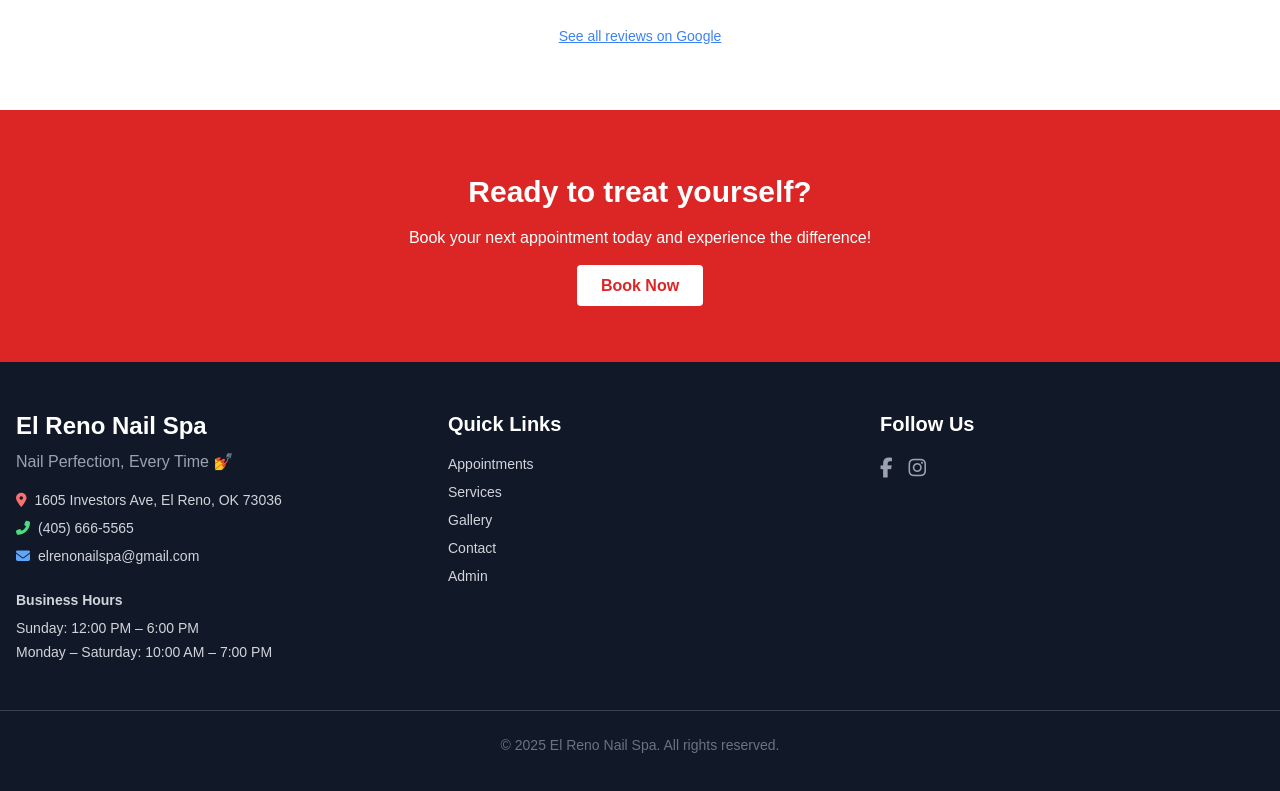
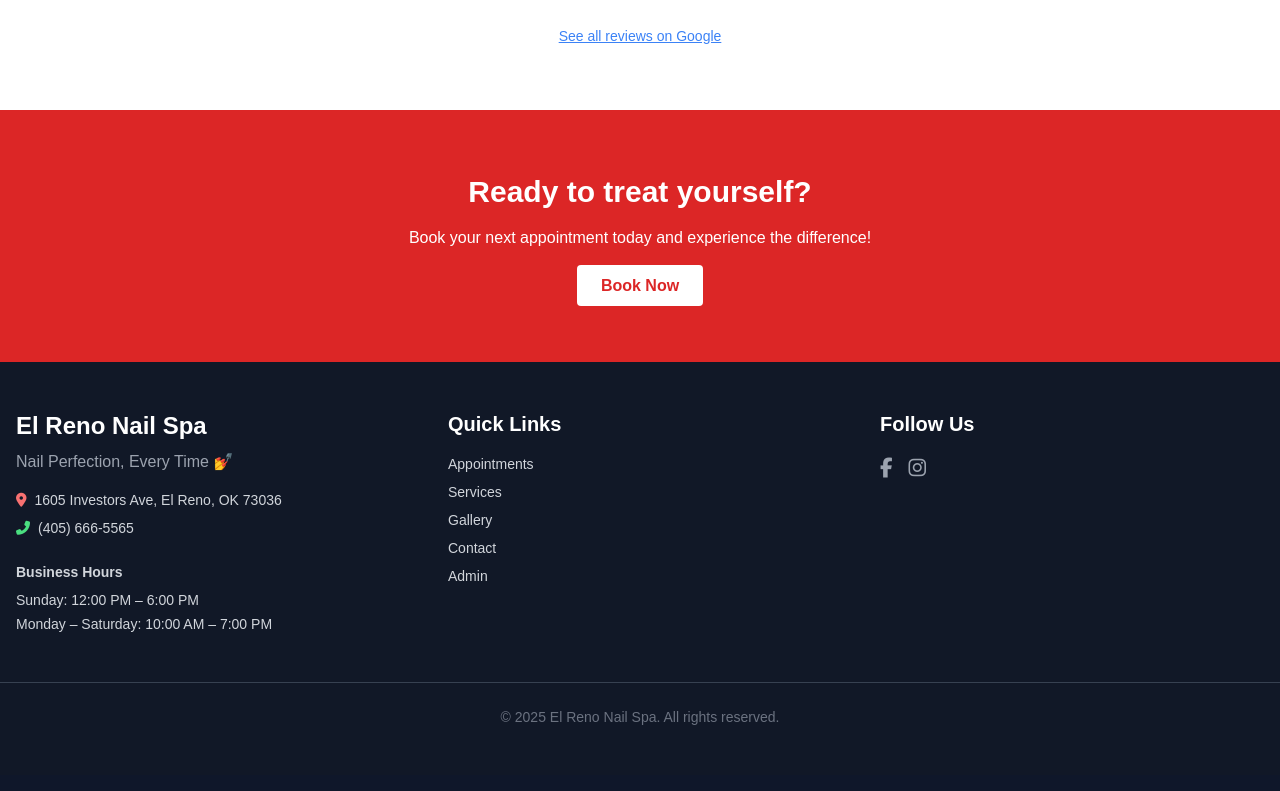
Before and after one commit to foqsi/elrenonailspa, a Next.js app: page / in a window 1280 px wide. Shown: the part 4314-5105 px from the top of the page. Built offline with nearby package versions, Linux system fonts and the light colour scheme; no server answers; the database is empty.

Commit message:
removed email

```diff
--- a/src/layouts/Footer/Footer.tsx
+++ b/src/layouts/Footer/Footer.tsx
@@ -17,12 +17,7 @@ export default function Footer() {
               <i className="fas fa-phone-alt mr-2 text-green-400" />
               <a href="tel:14056665565" className="hover:underline">(405) 666-5565</a>
             </p>
-            <p>
-              <i className="fas fa-envelope mr-2 text-blue-400" />
-              <a href="mailto:elrenonailspa@gmail.com" className="hover:underline">
-                elrenonailspa@gmail.com
-              </a>
-            </p>
+
           </div>
           <div className="mt-6 text-sm text-gray-300">
             <h4 className="font-semibold mb-2">Business Hours</h4>
```
